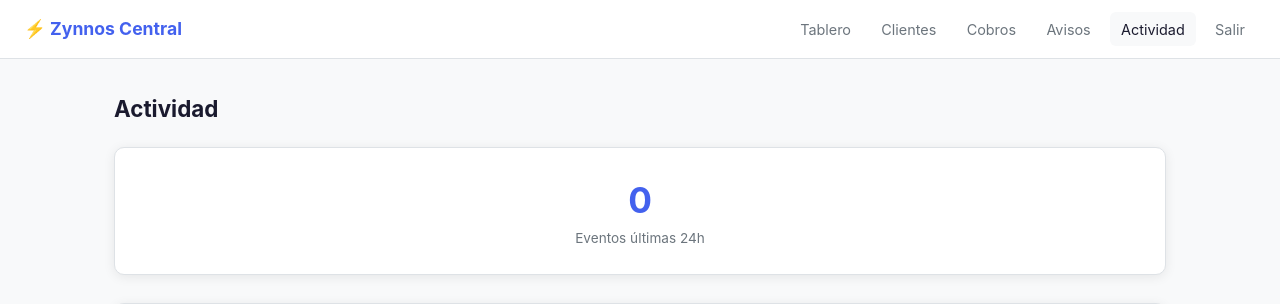
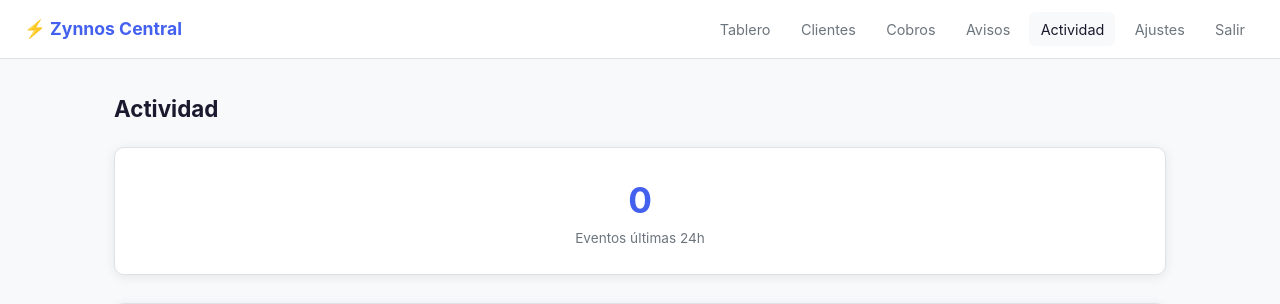
Before and after one commit to zynnoslabs/Central, a Flask app: page /actividad/ in a window 1280 px wide. Shown: the top 304 px of the page. Run offline with Flask 3, Linux system fonts and the light colour scheme; the visitor is signed in with stand-in values (Sample User, id 1); data that the repository does not hold is empty; some libraries are stand-ins or nearby versions.

Commit message:
Etapa K: link Ajustes en navbar

```diff
--- a/app/templates/base.html
+++ b/app/templates/base.html
@@ -199,6 +199,8 @@
          class="{{ 'activo' if request.endpoint and request.endpoint.startswith('avisos') }}">Avisos</a>
       <a href="{{ url_for('actividad.feed') }}"
          class="{{ 'activo' if request.endpoint and request.endpoint.startswith('actividad') }}">Actividad</a>
+      <a href="{{ url_for('ajustes.inicio') }}"
+         class="{{ 'activo' if request.endpoint and request.endpoint.startswith('ajustes') }}">Ajustes</a>
       <a href="{{ url_for('auth.logout') }}">Salir</a>
     </div>
   </nav>
```
